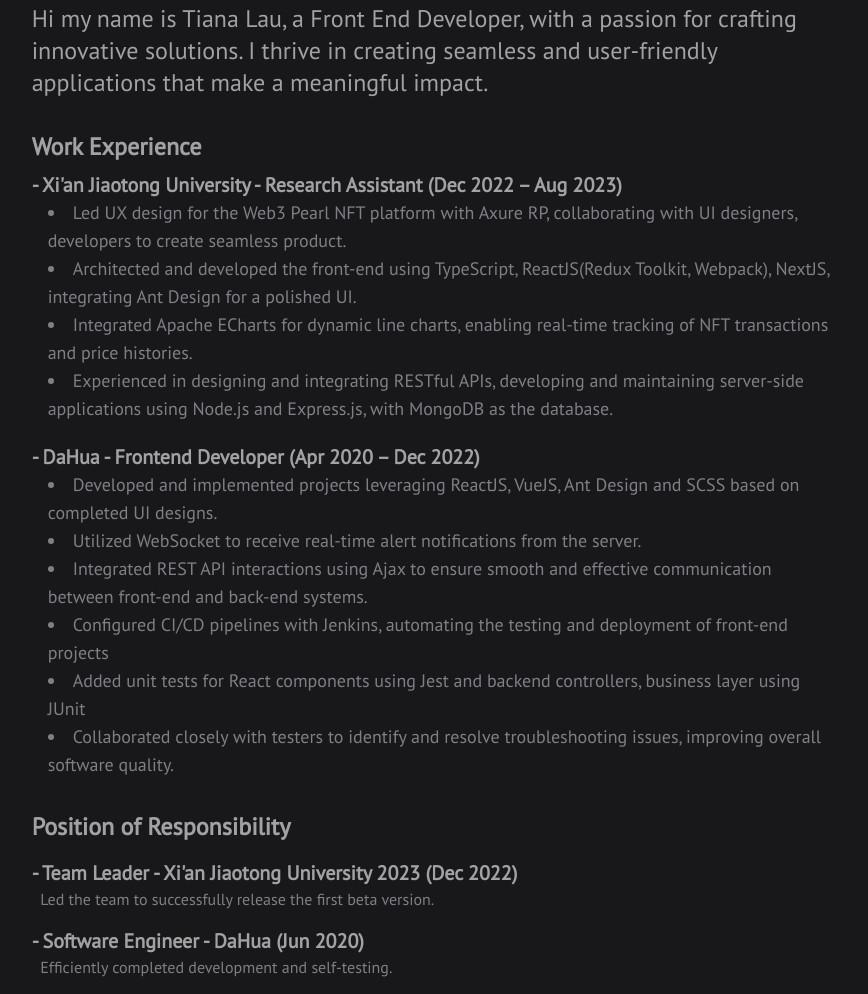
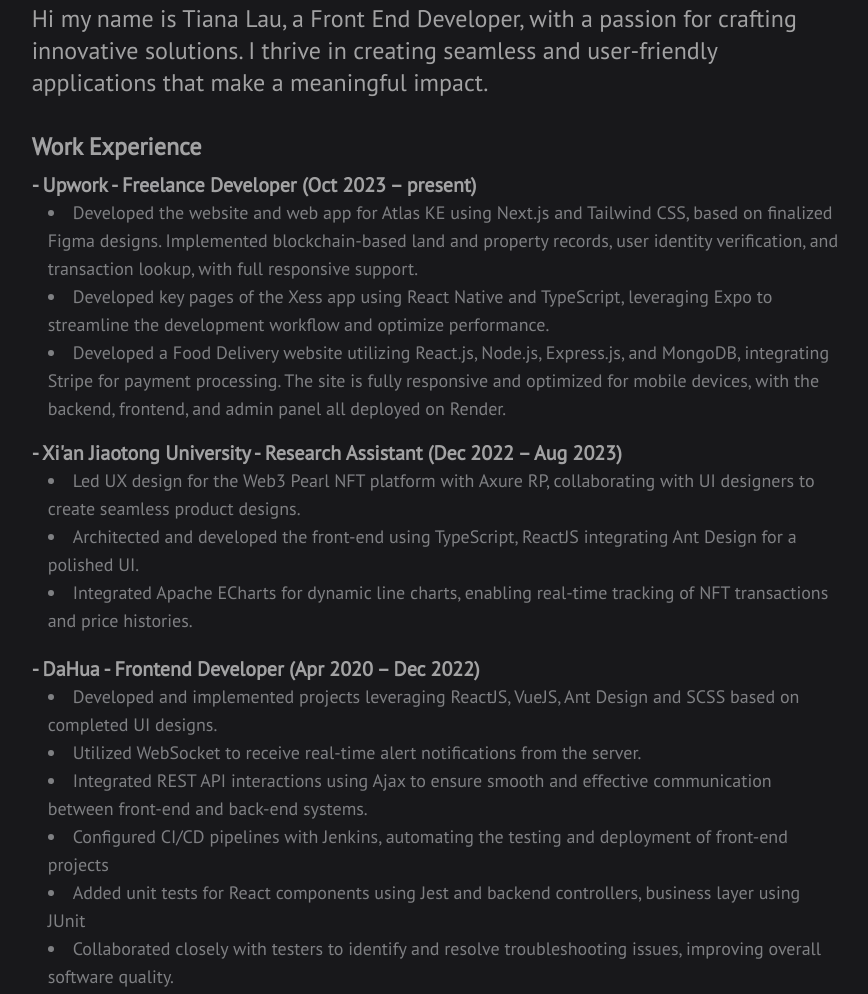
Before and after one commit to bigliuliu/profile, a website: page index.html in a window 1280 px wide. Shown: the part 773-1767 px from the top of the page, without its empty margins (203-1071 px from the left). Drawn offline with nearby package versions, Linux system fonts and the light colour scheme; a script that the page names is missing.

Commit message:
Updated work experience

```diff
--- a/index.html
+++ b/index.html
@@ -110,14 +110,23 @@
         </p>
         <section class="mb-8">
           <h2 class="font-bold mb-2 text-2xl">Work Experience</h2>
+          <div class="mb-4">
+            <h3 class="text-xl font-bold">- Upwork - Freelance Developer (Oct 2023 – present)</h3>
+            <ul class="list-disc list-inside ml-4 text-lg  text-gray-200">
+              <li>Developed the website and web app for Atlas KE using Next.js and Tailwind CSS, based on finalized Figma designs. Implemented blockchain-based land and property records, user identity verification, and transaction lookup, with full responsive support.
+              </li>
+              <li>Developed key pages of the Xess app using React Native and TypeScript, leveraging Expo to streamline the development workflow and optimize performance.</li>
+              <li>Developed a Food Delivery website utilizing React.js, Node.js, Express.js, and MongoDB, integrating Stripe for payment processing. The site is fully responsive and optimized for mobile devices, with the backend, frontend, and admin panel all deployed on Render.
+              </li>
+            </ul>
+          </div>
           <div class="mb-5">
             <h3 class="text-xl font-bold">- Xi'an Jiaotong University - Research Assistant (Dec 2022 – Aug 2023)</h3>
             <ul class="list-disc list-inside ml-4 text-lg text-gray-200">
 
-              <li>Led UX design for the Web3 Pearl NFT platform with Axure RP, collaborating with UI designers, developers to create seamless product.</li>
-              <li>Architected and developed the front-end using TypeScript, ReactJS(Redux Toolkit, Webpack), NextJS, integrating Ant Design for a polished UI.</li>
-              <li>Integrated Apache ECharts for dynamic line charts, enabling real-time tracking of  NFT transactions and price histories.</li>
-              <li>Experienced in designing and integrating RESTful APIs, developing and maintaining server-side applications using Node.js and Express.js, with MongoDB as the database.</li>
+              <li>Led UX design for the Web3 Pearl NFT platform with Axure RP, collaborating with UI designers to create seamless product designs.</li>
+              <li>Architected and developed the front-end using TypeScript, ReactJS integrating Ant Design for a polished UI.</li>
+              <li>Integrated Apache ECharts for dynamic line charts, enabling real-time tracking of NFT transactions and price histories.</li>
             </ul>
           </div>
 
```
